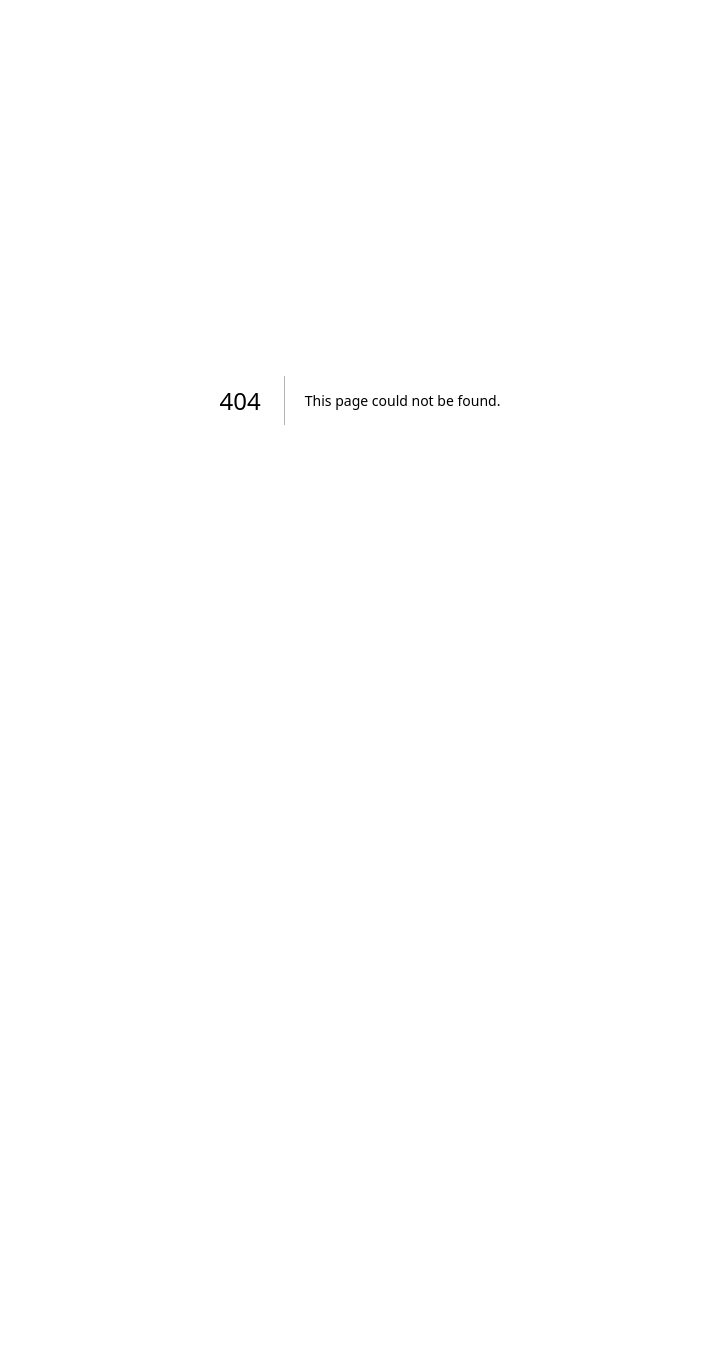
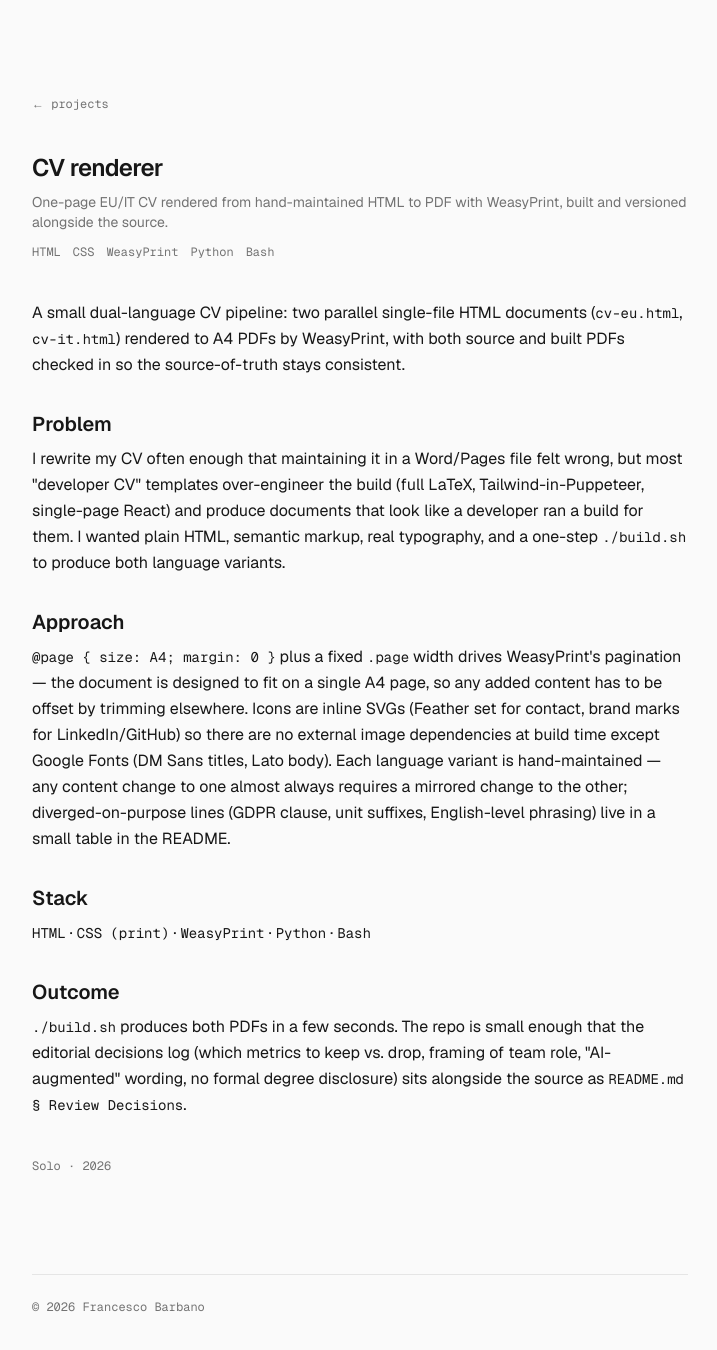
Before and after one commit to psychonaut0/portfolio, a Next.js app: page /projects/cv-renderer in a window 1280 px wide. Before the commit this address had no page. Shown: the top 1350 px of the page, without its empty margins (280-997 px from the left). Before the commit the page ends 800 px from the top, so only its background shows below. Built offline with nearby package versions, Linux system fonts and the light colour scheme.

Commit message:
feat(projects): add /projects/[slug] case-study route

```diff
--- /dev/null
+++ b/app/projects/[slug]/page.tsx
@@ -0,0 +1,74 @@
+import type { Metadata } from "next";
+import Link from "next/link";
+import { notFound } from "next/navigation";
+import { Footer } from "@/components/footer";
+import { ProseLayout } from "@/components/prose-layout";
+import { getProjectMeta, listProjects } from "@/lib/content/projects";
+
+export const dynamicParams = false;
+
+export function generateStaticParams() {
+  return listProjects().map((p) => ({ slug: p.slug }));
+}
+
+export async function generateMetadata(
+  { params }: { params: Promise<{ slug: string }> },
+): Promise<Metadata> {
+  const { slug } = await params;
+  const meta = getProjectMeta(slug);
+  if (!meta) return {};
+  return {
+    title: meta.title,
+    description: meta.summary,
+  };
+}
+
+export default async function ProjectPage(
+  { params }: { params: Promise<{ slug: string }> },
+) {
+  const { slug } = await params;
+  const meta = getProjectMeta(slug);
+  if (!meta) notFound();
+
+  const { default: Body } = await import(`@/content/projects/${slug}.mdx`);
+
+  return (
+    <main className="mx-auto w-full max-w-[720px] px-6 md:px-8 py-16 md:py-24 space-y-10">
+      <p className="font-mono text-xs">
+        <Link href="/projects" className="text-muted hover:text-accent">
+          ← projects
+        </Link>
+      </p>
+      <header className="space-y-2">
+        <h1 className="text-2xl font-semibold tracking-tight">{meta.title}</h1>
+        <p className="text-sm text-muted">{meta.summary}</p>
+        <ul className="font-mono text-xs text-muted flex flex-wrap gap-x-3 gap-y-1 pt-1">
+          {meta.stack.map((s) => (
+            <li key={s}>{s}</li>
+          ))}
+        </ul>
+      </header>
+      <ProseLayout>
+        <Body />
+      </ProseLayout>
+      <footer className="font-mono text-xs text-muted space-y-1">
+        <p>
+          {meta.role} · {meta.year}
+        </p>
+        <div className="flex flex-wrap gap-x-4">
+          {meta.repo && (
+            <a href={meta.repo} target="_blank" rel="noreferrer" className="hover:text-accent">
+              repo ↗
+            </a>
+          )}
+          {meta.demo && (
+            <a href={meta.demo} target="_blank" rel="noreferrer" className="hover:text-accent">
+              demo ↗
+            </a>
+          )}
+        </div>
+      </footer>
+      <Footer />
+    </main>
+  );
+}
```
